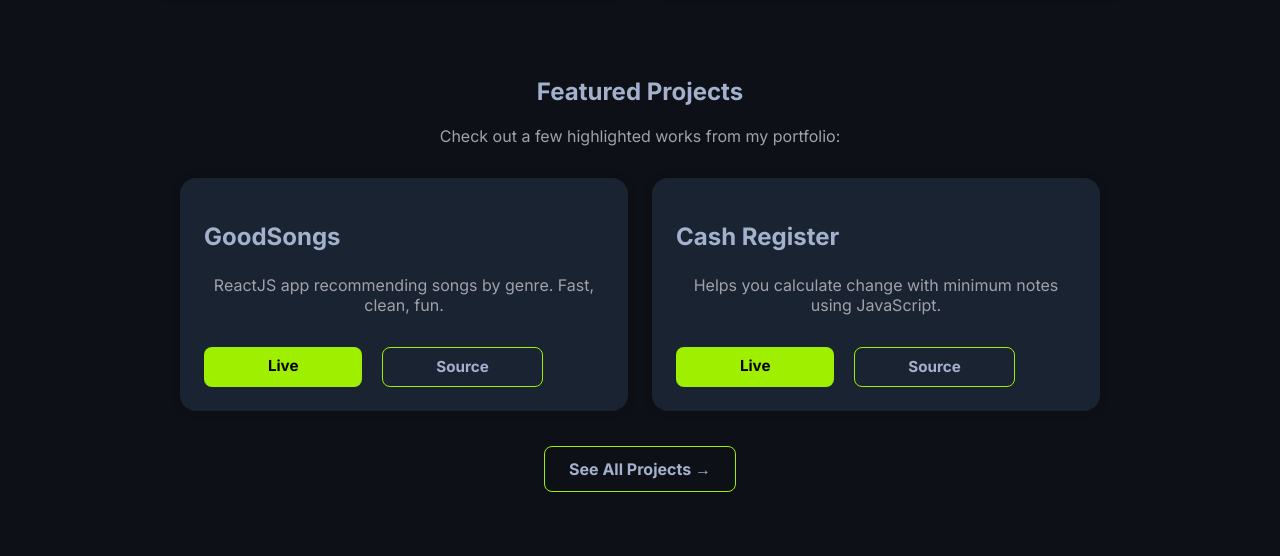
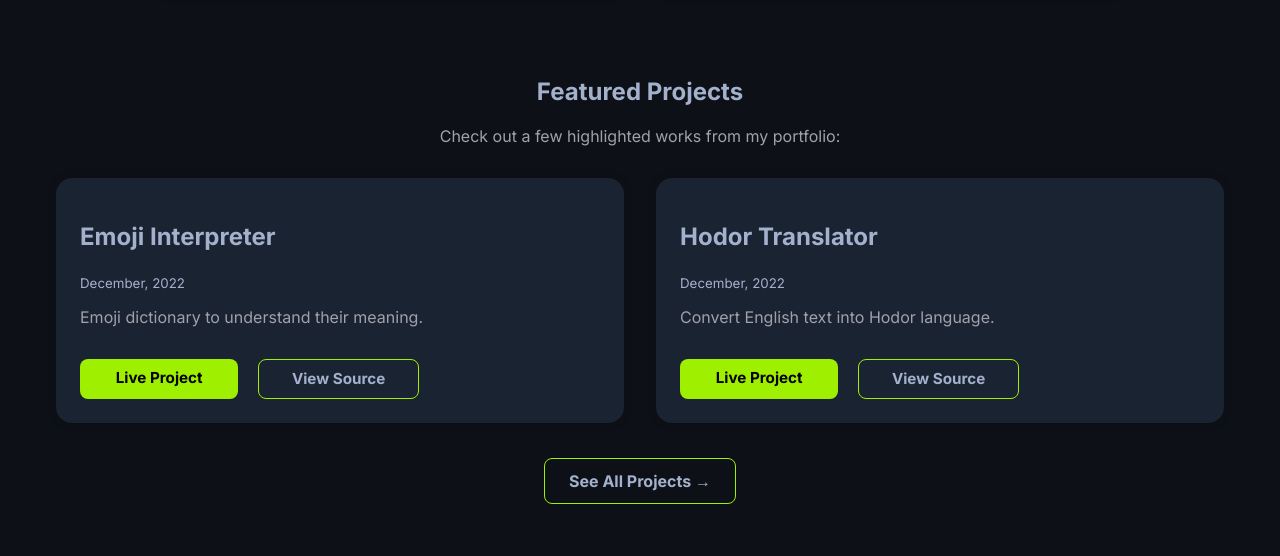
Before and after one commit to omkarpatill/Portfolio-Omkar, a plain HTML site: page index.html in a window 1280 px wide. Shown: the part 1520-2076 px from the top of the page. Drawn offline with nearby package versions, Linux system fonts and the light colour scheme.

Commit message:
mobile compatibility- style chaanges-2

```diff
--- a/index.html
+++ b/index.html
@@ -145,28 +145,31 @@
       <section class="featured-projects" data-aos="fade-up">
   <h2>Featured Projects</h2>
   <p>Check out a few highlighted works from my portfolio:</p>
-        <div class="project-preview">
-          <div class="card">
-            <h1>GoodSongs</h1>
-            <p>ReactJS app recommending songs by genre. Fast, clean, fun.</p>
+
+  <div class="project-grid">
+    <div class="card" data-aos="fade-up">
+          <h1>Emoji Interpreter</h1><small>December, 2022</small>
+          <p>Emoji dictionary to understand their meaning.</p>
           <div class="card-buttons">
-              <a href="https://xxuhox.csb.app" class="primarylink">Live</a>
-              <a href="https://codesandbox.io/s/song-recommendation-app-xxuhox" class="seclink">Source</a>
+            <a class="primarylink" href="https://h83qny.csb.app/">Live Project</a>
+            <a class="seclink" href="https://codesandbox.io/s/emojipedia-h83qny">View Source</a>
           </div>
         </div>
-          <div class="card">
-            <h1>Cash Register</h1>
-            <p>Helps you calculate change with minimum notes using JavaScript.</p>
+
+    <div class="card" data-aos="fade-up">
+          <h1>Hodor Translator</h1><small>December, 2022</small>
+          <p>Convert English text into Hodor language.</p>
           <div class="card-buttons">
-              <a href="https://omkarscashregister.netlify.app/" class="primarylink">Live</a>
-              <a href="https://github.com/omkarpatill/Cash-Register" class="seclink">Source</a>
+            <a class="primarylink" href="https://hodortranslate.netlify.app/">Live Project</a>
+            <a class="seclink" href="https://github.com/omkarpatill/Hodor-translator">View Source</a>
           </div>
         </div>
   </div>
-        <div class="see-all-projects">
+  <div class="see-all-projects" data-aos="fade-up">
           <a href="projects.html" class="seclink">See All Projects →</a>
         </div>
 </section>
+
 
       <section class="social-links" data-aos="fade-up">
         <h2>Where to Find Me</h2>
--- a/styles.css
+++ b/styles.css
@@ -536,3 +536,7 @@ input:checked + .slider::before {
 body.light-mode .nav-brand {
   color: var(--text-color);
 }
+.card p {
+  text-align: left;
+  color: var(--gray);
+}
```
Also changed, not shown: blog1.html (+14 -3 lines), blog2.html (+14 -3 lines). Lines whose indentation alone changed are shown as unchanged.
